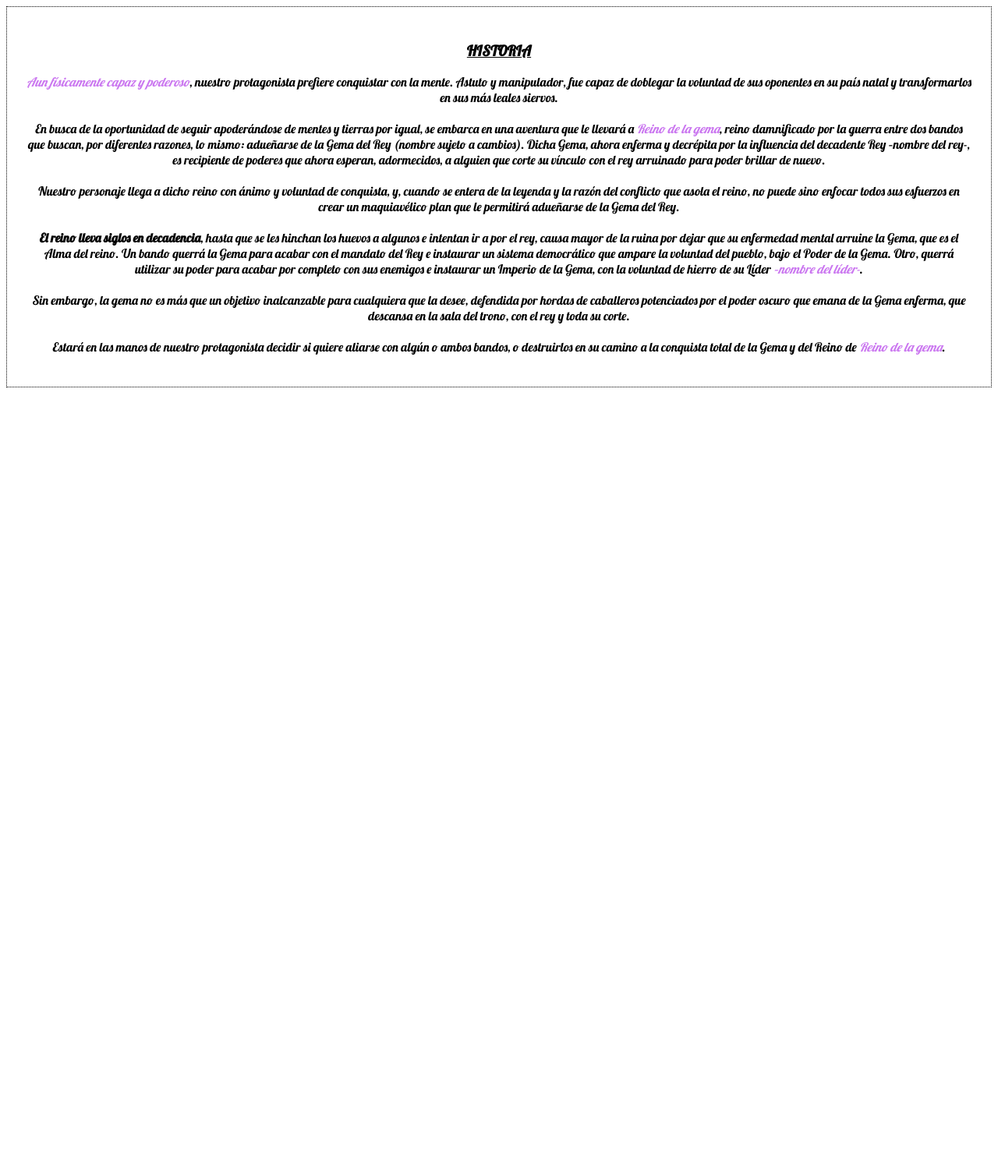
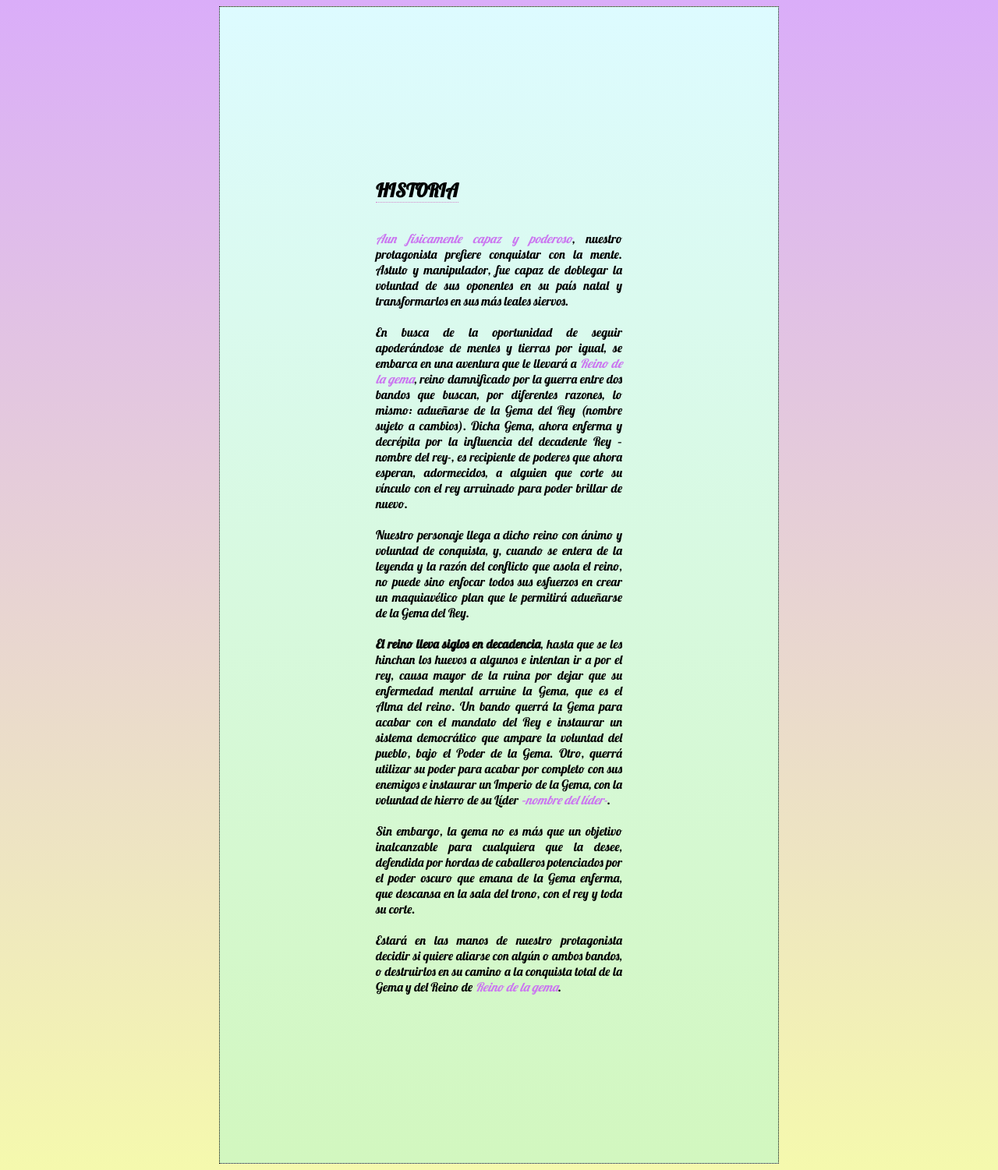
Before and after one commit to spiderfan211/Haz-la-guerra-y-no-el-amor, a PHP site: page /contenido/historia.html in a window 1280 px wide. Shown: the whole page at 78% size. Before the commit the page ends 497 px from the top, so only its background shows below. Run offline with PHP 8.4, Linux system fonts and the light colour scheme.

Commit message:
Historia mas editada y currada

```diff
--- a/contenido/historia.html
+++ b/contenido/historia.html
@@ -14,7 +14,7 @@
 
         <div id="texto" class="seccion">
 
-            <h3><u>HISTORIA</u></h3>
+            <h2>HISTORIA</h2>
             <p><i>Aun físicamente capaz y poderoso</i>, nuestro protagonista prefiere conquistar con la mente. Astuto y manipulador,
                  fue capaz de doblegar la voluntad de sus oponentes en su país natal y transformarlos en sus más leales siervos.
             <br><br>
--- a/estilos/jaime_css.css
+++ b/estilos/jaime_css.css
@@ -48,13 +48,27 @@ h1
 i{
     color: #CB78F0;
 }
+body{
+    background-image: linear-gradient(to bottom, #DAADF9 , #F5F9AD)
 
+}
 
 .seccion{
 
         font-family: 'Lobster';
-        text-align:center;
         border:1px dotted #000;
-        padding:25px;
+        width: 25%;
+        padding: 200px;
+        margin:auto;
+        background-image: linear-gradient(to bottom, #DDFBFF , #D2F7BF);
+        text-align: justify;
+    }
 
-    }
+
+.seccion h2{
+    position: relative;
+    display: inline-block;
+    border-bottom: 1px dotted rgb(214, 138, 204);
+    text-align:center;
+
+}
```
